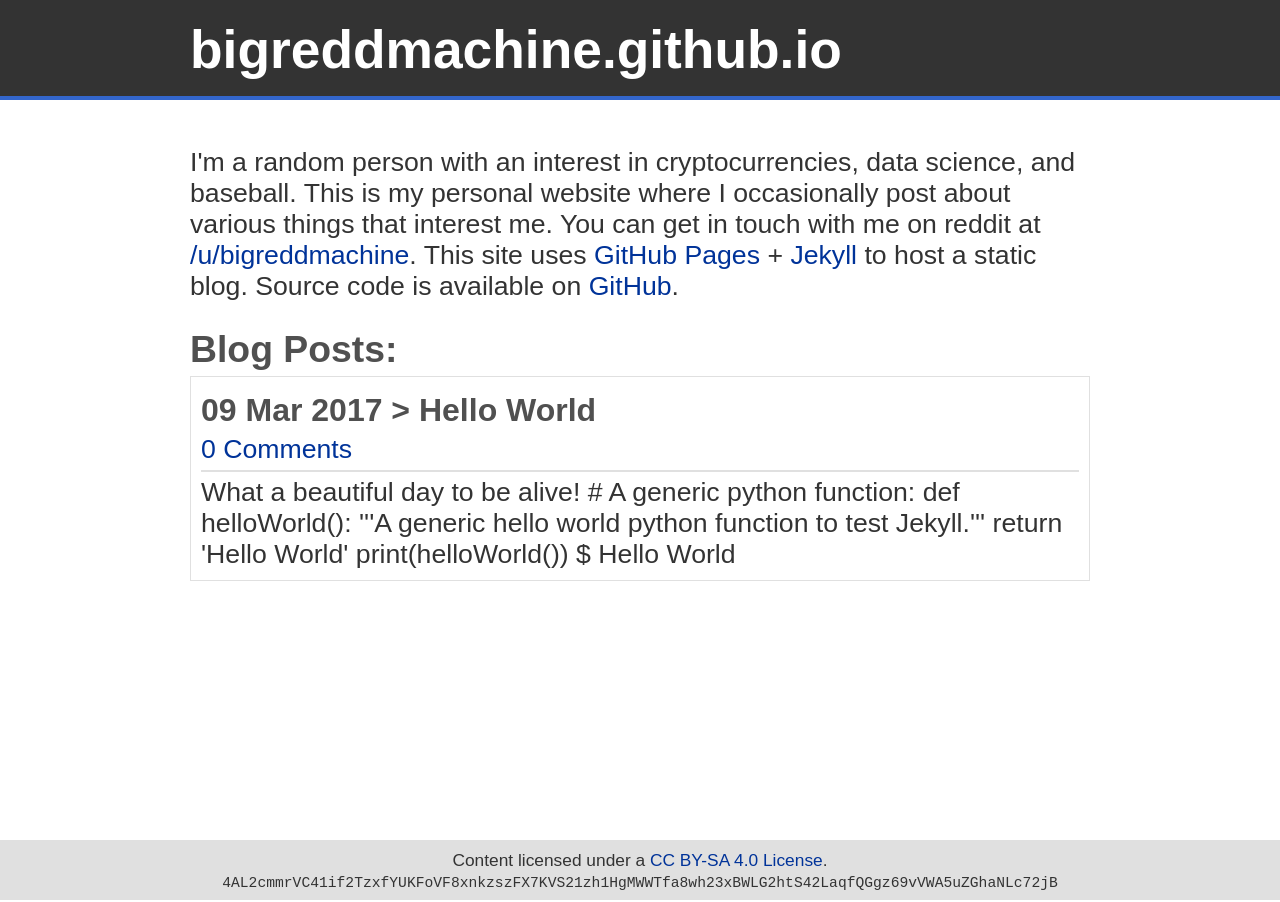
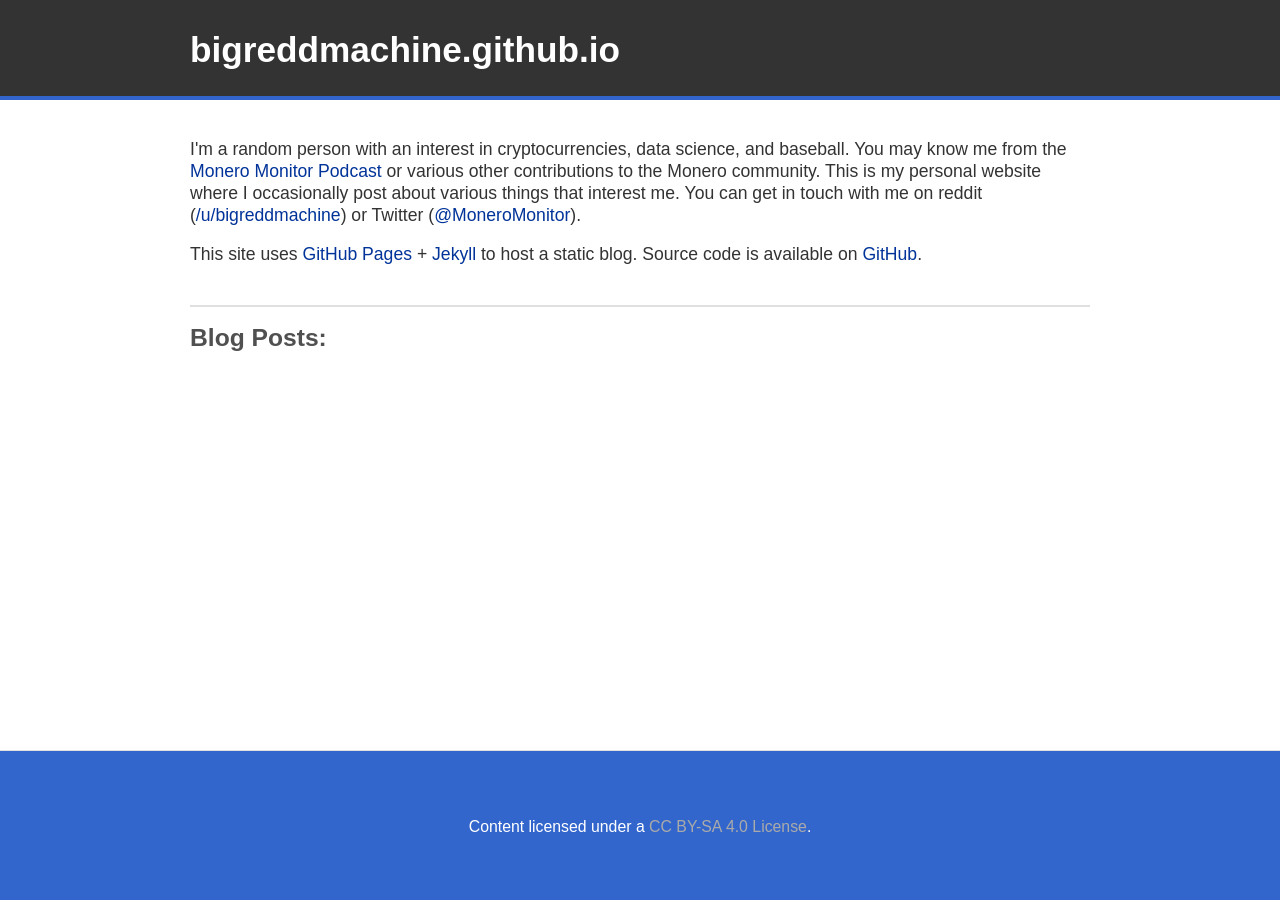
Before and after one commit to bigreddmachine/bigreddmachine.github.io, a Jekyll site: the page built from index.html, in a window 1280 px wide. Built offline with Jekyll 4.4.1, drawn with Linux system fonts in a browser that asks for light colours; comment, search, counter and statistics services are not loaded.

Commit message:
Updates to website style and setup

````diff
--- a/_config.yml
+++ b/_config.yml
@@ -1,5 +1,8 @@
 title: bigreddmachine.github.io
 markdown: kramdown
-gems:
+kramdown:
+  input: GFM
+  syntax_highlighter: rouge
+plugins:
     - github-pages
-xmr: 4AL2cmmrVC41if2TzxfYUKFoVF8xnkzszFX7KVS21zh1HgMWWTfa8wh23xBWLG2htS42LaqfQGgz69vVWA5uZGhaNLc72jB
+xmr: 42CnLwEuuhrHkn6tmVHD8T4qHfji988ciLxGv9PsauDcABYYxNTHtf9UhAkr79z2G7M5r93YbimeJ6m6hkwn2AX27snNG5q
--- a/_includes/footer.html
+++ b/_includes/footer.html
@@ -1,6 +1,7 @@
 <footer>
     <div class="content-container center">
-        Content licensed under a <a target="_blank" href="http://creativecommons.org/licenses/by-sa/4.0/">CC BY-SA 4.0 License</a>.<br>
-        <span class="donation-address">{{ site.xmr }}</span>
+        <p>
+            Content licensed under a <a target="_blank" href="http://creativecommons.org/licenses/by-sa/4.0/">CC BY-SA 4.0 License</a>.
+        </p>
     </div>
 </footer>
--- a/_includes/head.html
+++ b/_includes/head.html
@@ -4,6 +4,7 @@
     <meta name="description" content=""/>
     <meta name="author" content="bigreddmachine"/>
     <meta charset="utf-8"/>
-    <link rel="shortcut icon" type="image/png" href="/img/favicon.png">
-    <link rel="stylesheet" type="text/css" href="/css/main.css"/>
+    <link rel="shortcut icon" type="image/png" href="/assets/img/favicon.png">
+    <link rel="stylesheet" type="text/css" href="/assets/css/main.css"/>
+    <link rel="stylesheet" type="text/css" href="/assets/css/syntax.css"/>
 </head>
--- a/_layouts/default.html
+++ b/_layouts/default.html
@@ -9,6 +9,5 @@
         </div>
     </div>
     {% include footer.html %}
-    <script id="dsq-count-scr" src="//bigreddmachine-github-io.disqus.com/count.js" async></script>
 </body>
 </html>
--- a/_posts/2017-03-09-hello-world.md
+++ /dev/null
@@ -1,20 +0,0 @@
----
-layout: post
-title: Hello World
-date: 2017-03-09
-comments: true
----
-
-What a beautiful day to be alive!
-
-```
-# A generic python function:
-def helloWorld():
-    '''A generic hello world python function to test Jekyll.'''
-    return 'Hello World'
-
-print(helloWorld())
-```
-
-$ Hello World
-{: .terminal }
--- /dev/null
+++ b/assets/css/main.css
@@ -0,0 +1,169 @@
+html {
+    top: 0;
+    left: 0;
+    width: 100%;
+    height: 100vh;
+    font-size: 1.1em;
+    line-height: 1.25em;
+    font-family: Arial, sans-serif;
+    color: #333333;
+}
+
+body {
+    top: 0;
+    left: 0;
+    width: 100%;
+    padding: 0;
+    margin: 0;
+    min-height: 100vh;
+    background-color: #FFFFFF;
+}
+
+h1 { margin: 10px 0; font-size: 1.6em; color: #000000; }
+h2 { margin:  5px 0; font-size: 1.4em; color: #505050; }
+h3 { margin:  5px 0; font-size: 1.2em; color: #505050; }
+
+.section-break {
+    margin-top: 40px;
+    border-top: 2px solid #E0E0E0;
+    padding-top: 20px;
+}
+
+a:link, a:visited, a:hover, a:active { text-decoration: none; }
+a:link, a:visited { color: #003399; }
+a:hover { color: #3366CC; }
+a:active { color: #6699FF; }
+
+hr { border: 1px solid #E0E0E0; margin: 5px 0; }
+
+header, footer, .page-content {
+    width: 100%;
+    margin: 0;
+    padding: 0;
+    display: block;
+}
+
+header {
+    height: 96px;
+    line-height: 100px;
+    font-weight: bold;
+    font-family: 'Century Gothic', CenturyGothic, AppleGothic, sans-serif;
+    background-color: #333333;
+    border-bottom: 4px solid #3366CC; /* blue: #3366CC; red: #AA3333 */
+}
+
+footer {
+    height: 109px;
+    font-size: 0.9em;
+    border-top: 1px solid #E0E0E0;
+    padding: 20px 0;
+    background-color: #3366CC;
+    color: #FFFFFF;
+}
+footer p { line-height: 20px; padding: 20px 0;}
+
+.page-content {
+    min-height: calc( 100vh - 250px );
+}
+
+.content-container {
+    margin: 0 auto;
+    padding: 20px;
+    width: auto;
+    max-width: 900px;
+}
+
+header .content-container { padding: 0 20px; }
+header .content-container h1 { margin: 0; font-size: 2em; }
+header .content-container h1 a { color: #FFFFFF; }
+footer .content-container { padding: 10px 0; width: calc( 100% - 40px ); overflow: hidden; }
+footer .content-container a:link, footer .content-container a:visited { color: #AAAAAA; }
+footer .content-container a:hover { color: #DDDDDD; }
+footer .content-container a:active { color: #DDDDDD; }
+
+/* Blog Post Styling */
+p.blog-post-header { margin: 5px 0; }
+
+.center { text-align: center; }
+.black { color: #000000; }
+.red { color: #B20000; }
+.green { color: #00B200; }
+.blue { color: #0000B2; }
+
+.highlighter-rouge {
+    background-color: #E0E0E0;
+    font-size: 1.0em; /* 0.75em; */
+    overflow-y: scroll;
+    border-radius: 4px;
+}
+
+.table-of-contents {
+    padding: 8px;
+    background-color: #F0F0F0;
+    border: 1px solid #E0E0E0;
+    border-radius: 4px;
+    margin: auto;
+    max-width: 400px;
+}
+.table-of-contents h3 { text-align: center; }
+.table-of-contents h3, .table-of-contents ul {
+    margin: 2px auto;
+}
+
+.note {
+    background-color: #EEEE9B;
+    font-style: italic;
+    padding: 8px;
+    border-radius: 4px;
+    border-width: 1px;
+    border-style: solid;
+    border-color: #DDDD8A;
+    border-image: initial;
+    font-size: 0.9em;
+    font-weight: lighter;
+}
+
+.terminal {
+    padding: 8px;
+    border-radius: 4px;
+    background-color: #222222;
+    font-family: monospace;
+    color: #43DE43;
+    font-size: 1.0em; /* 0.75em; */
+    overflow-x: scroll;
+    line-height: normal;
+}
+
+pre {
+    margin: 0;
+    padding: 8px;
+    overflow-x: scroll;
+    line-height: normal;
+    background-color: #E6E6E6!important;
+    code.language-Python {
+        padding: 0;
+        margin: 0;
+    }
+}
+
+/* Index Page Styling */
+.blog-post-list-item {
+    margin: 20px 0 0;
+    padding: 10px;
+    width: auto;
+    border: 1px solid #E0E0E0;
+}
+
+.donation-address {
+    font-size: 11pt;
+    font-family: monospace;
+    overflow-x: scroll;
+}
+
+@media screen and (max-width: 540px) {
+    header .content-container h1 { font-size: 1.6em;}
+}
+
+@media screen and (max-width: 400px) {
+    header .content-container h1 { font-size: 1.15em; }
+}
--- /dev/null
+++ b/assets/css/syntax.css
@@ -0,0 +1,213 @@
+.highlight table td { padding: 5px; }
+.highlight table pre { margin: 0; }
+.highlight .cm {
+  color: #999988;
+  font-style: italic;
+}
+.highlight .cp {
+  color: #999999;
+  font-weight: bold;
+}
+.highlight .c1 {
+  color: #999988;
+  font-style: italic;
+}
+.highlight .cs {
+  color: #999999;
+  font-weight: bold;
+  font-style: italic;
+}
+.highlight .c, .highlight .ch, .highlight .cd, .highlight .cpf {
+  color: #999988;
+  font-style: italic;
+}
+.highlight .err {
+  color: #a61717;
+  background-color: #e3d2d2;
+}
+.highlight .gd {
+  color: #000000;
+  background-color: #ffdddd;
+}
+.highlight .ge {
+  color: #000000;
+  font-style: italic;
+}
+.highlight .gr {
+  color: #aa0000;
+}
+.highlight .gh {
+  color: #999999;
+}
+.highlight .gi {
+  color: #000000;
+  background-color: #ddffdd;
+}
+.highlight .go {
+  color: #888888;
+}
+.highlight .gp {
+  color: #555555;
+}
+.highlight .gs {
+  font-weight: bold;
+}
+.highlight .gu {
+  color: #aaaaaa;
+}
+.highlight .gt {
+  color: #aa0000;
+}
+.highlight .kc {
+  color: #000000;
+  font-weight: bold;
+}
+.highlight .kd {
+  color: #000000;
+  font-weight: bold;
+}
+.highlight .kn {
+  color: #000000;
+  font-weight: bold;
+}
+.highlight .kp {
+  color: #000000;
+  font-weight: bold;
+}
+.highlight .kr {
+  color: #000000;
+  font-weight: bold;
+}
+.highlight .kt {
+  color: #445588;
+  font-weight: bold;
+}
+.highlight .k, .highlight .kv {
+  color: #000000;
+  font-weight: bold;
+}
+.highlight .mf {
+  color: #009999;
+}
+.highlight .mh {
+  color: #009999;
+}
+.highlight .il {
+  color: #009999;
+}
+.highlight .mi {
+  color: #009999;
+}
+.highlight .mo {
+  color: #009999;
+}
+.highlight .m, .highlight .mb, .highlight .mx {
+  color: #009999;
+}
+.highlight .sa {
+  color: #000000;
+  font-weight: bold;
+}
+.highlight .sb {
+  color: #d14;
+}
+.highlight .sc {
+  color: #d14;
+}
+.highlight .sd {
+  color: #d14;
+}
+.highlight .s2 {
+  color: #d14;
+}
+.highlight .se {
+  color: #d14;
+}
+.highlight .sh {
+  color: #d14;
+}
+.highlight .si {
+  color: #d14;
+}
+.highlight .sx {
+  color: #d14;
+}
+.highlight .sr {
+  color: #009926;
+}
+.highlight .s1 {
+  color: #d14;
+}
+.highlight .ss {
+  color: #990073;
+}
+.highlight .s, .highlight .dl {
+  color: #d14;
+}
+.highlight .na {
+  color: #008080;
+}
+.highlight .bp {
+  color: #999999;
+}
+.highlight .nb {
+  color: #0086B3;
+}
+.highlight .nc {
+  color: #445588;
+  font-weight: bold;
+}
+.highlight .no {
+  color: #008080;
+}
+.highlight .nd {
+  color: #3c5d5d;
+  font-weight: bold;
+}
+.highlight .ni {
+  color: #800080;
+}
+.highlight .ne {
+  color: #990000;
+  font-weight: bold;
+}
+.highlight .nf, .highlight .fm {
+  color: #990000;
+  font-weight: bold;
+}
+.highlight .nl {
+  color: #990000;
+  font-weight: bold;
+}
+.highlight .nn {
+  color: #555555;
+}
+.highlight .nt {
+  color: #000080;
+}
+.highlight .vc {
+  color: #008080;
+}
+.highlight .vg {
+  color: #008080;
+}
+.highlight .vi {
+  color: #008080;
+}
+.highlight .nv, .highlight .vm {
+  color: #008080;
+}
+.highlight .ow {
+  color: #000000;
+  font-weight: bold;
+}
+.highlight .o {
+  color: #000000;
+  font-weight: bold;
+}
+.highlight .w {
+  color: #bbbbbb;
+}
+.highlight {
+  background-color: #f8f8f8;
+}
--- a/css/main.css
+++ /dev/null
@@ -1,113 +0,0 @@
-html {
-    top: 0;
-    left: 0;
-    width: 100%;
-    height: 100vh;
-    font-size: 20pt;
-    font-family: Arial, Helvetica, sans-serif;
-    color: #333333;
-}
-
-body {
-    top: 0;
-    left: 0;
-    width: 100%;
-    padding: 0;
-    margin: 0;
-    min-height: 100vh;
-    background-color: #FFFFFF;
-}
-
-h1 { margin: 10px 0; font-size: 1.6em; color: #505050; }
-h2 { margin:  5px 0; font-size: 1.4em; color: #505050; }
-h3 { margin:  5px 0; font-size: 1.2em; color: #505050; }
-
-a:link, a:visited, a:hover, a:active { text-decoration: none; }
-a:link, a:visited { color: #003399; }
-a:hover { color: #3366CC; }
-a:active { color: #6699FF; }
-
-hr { border: 1px solid #E0E0E0; margin: 5px 0; }
-
-header, footer, .page-content {
-    width: 100%;
-    margin: 0;
-    padding: 0;
-    display: block;
-}
-
-header {
-    height: 96px;
-    line-height: 100px;
-    font-weight: bold;
-    font-family: 'Century Gothic', CenturyGothic, AppleGothic, sans-serif;
-    background-color: #333333;
-    border-bottom: 4px solid #3366CC;
-}
-
-footer {
-    height: 60px;
-    font-size: 13pt;
-    background-color: #E0E0E0;
-}
-
-.page-content {
-    min-height: calc( 100vh - 160px );
-}
-
-.content-container {
-    margin: 0 auto;
-    padding: 20px;
-    width: auto;
-    max-width: 900px;
-}
-
-header .content-container { padding: 0; }
-header .content-container h1 { margin: 0; font-size: 2em; }
-header .content-container h1 a { color: #FFFFFF; }
-footer .content-container { padding: 10px 0; width: calc( 100% - 40px ); overflow: hidden; }
-
-/* Blog Post Styling */
-p.blog-post-header { margin: 5px 0; }
-
-.center { text-align: center; }
-.black { color: #000000; }
-.red { color: #B20000; }
-.green { color: #00B200; }
-.blue { color: #0000B2; }
-
-.highlighter-rouge {
-    background-color: #E0E0E0;
-    font-size: 0.75em;
-    overflow-y: scroll;
-}
-
-.terminal {
-    background-color: #000000;
-    font-family: monospace;
-    color: #32CD32;
-    font-size: 0.75em;
-}
-
-/* Index Page Styling */
-.blog-post-list-item {
-    margin: 0;
-    padding: 10px;
-    width: auto;
-    border: 1px solid #E0E0E0;
-}
-
-.donation-address {
-    font-size: 11pt;
-    font-family: monospace;
-}
-
-@media screen and (max-width: 540px) {
-    html { font-size: 16pt; }
-    header .content-container h1 { font-size: 1.4em; text-align: center; }
-}
-
-@media screen and (max-width: 400px) {
-    header .content-container h1 { font-size: 1.15em; }
-    footer { font-size: 9pt; }
-}
--- a/index.html
+++ b/index.html
@@ -4,25 +4,20 @@ title: bigreddmachine.github.io
 ---
 
 <p>
-    I'm a random person with an interest in cryptocurrencies, data science, and
-    baseball. This is my personal website where I occasionally post about various
-    things that interest me. You can get in touch with me on reddit at
-    <a href="https://www.reddit.com/u/bigreddmachine">/u/bigreddmachine</a>. This
-    site uses <a target="_blank" href="https://pages.github.com/">GitHub Pages</a>
-    + <a target="_blank" href="https://jekyllrb.com/">Jekyll</a> to host a static
-    blog. Source code is available on
-    <a href="https://github.com/bigreddmachine/bigreddmachine.github.io">GitHub</a>.
+    I'm a random person with an interest in cryptocurrencies, data science, and baseball. You may know me from the <a href="https://moneromonitor.libsyn.com/">Monero Monitor Podcast</a> or various other contributions to the Monero community. This is my personal website where I occasionally post about various things that interest me. You can get in touch with me on reddit (<a href="https://www.reddit.com/u/bigreddmachine">/u/bigreddmachine</a>) or Twitter (<a href="https://www.twitter.com/moneromonitor">@MoneroMonitor</a>).
+</p>
+<p>
+    This site uses <a target="_blank" href="https://pages.github.com/">GitHub Pages</a> + <a target="_blank" href="https://jekyllrb.com/">Jekyll</a> to host a static blog. Source code is available on <a href="https://github.com/bigreddmachine/bigreddmachine.github.io">GitHub</a>.
 </p>
 
-<h2>Blog Posts:</h2>
+<h2 class="section-break">Blog Posts:</h2>
 
 {% for post in site.posts %}
 <a href="{{ post.url }}" title="{{ post.title }}"><div class="blog-post-list-item">
     <h3>{{ post.date | date_to_string }} &gt; {{ post.title }}</h3>
-        <a href="https://bigreddmachine.github.io{{ post.url }}#disqus_thread">0 Comments</a>
     <hr>
     <div class="description">
-            {{ post.content | strip_html | truncatewords: 50 }}
+        {{ post.content | markdownify | strip_html | truncatewords: 50 }}
     </div>
 </div></a>
 {% endfor %}
````
Also changed, not shown: Gemfile (+7 -5 lines), _layouts/post.html (+14 -1 lines), assets/img/favicon.png (renamed from img/favicon.png), assets/img/qrcode-8BHhELV4.png (added), 2 other files. Lines whose indentation alone changed are shown as unchanged.
